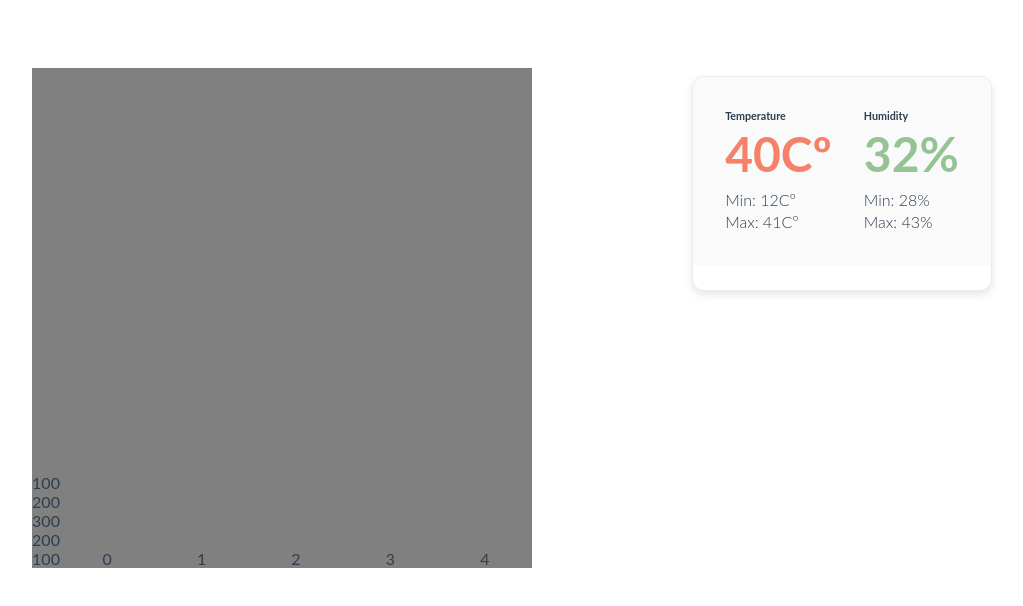
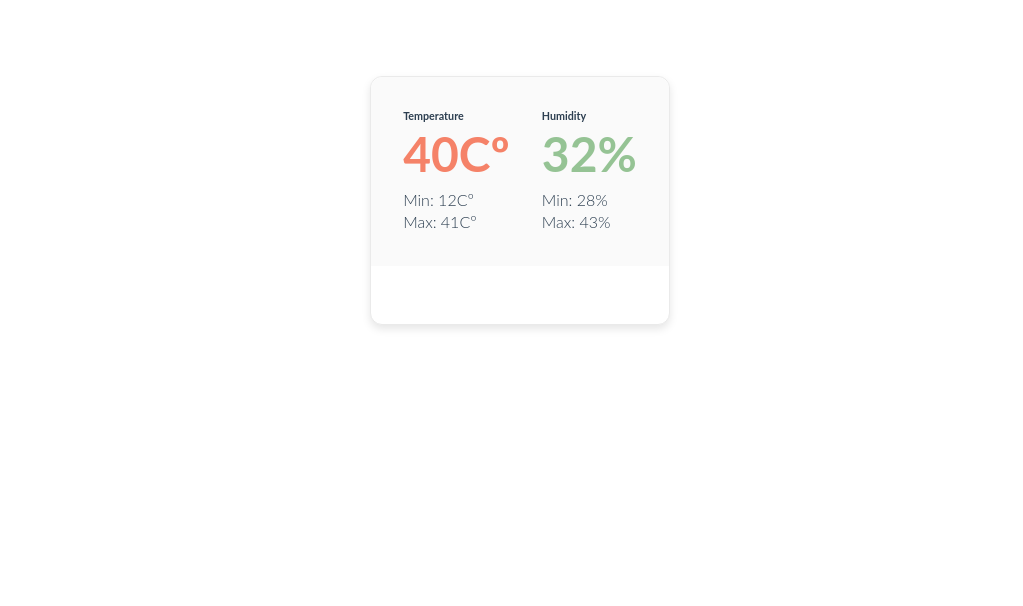
Before and after one commit to vilbergs/homebase, a Vue app: page / in a window 1280 px wide. Shown: the top 606 px of the page, without its empty margins (120-1143 px from the left). Built offline with nearby package versions, Linux system fonts and the light colour scheme; the HTML template or start-up script is replaced by a standard one.

Commit message:
I have renamed Card.vue to ZoneCard.vue
The Vue logo has been removed

ZoneCard is now added in via slots

```diff
--- a/src/App.vue
+++ b/src/App.vue
@@ -1,12 +1,19 @@
 <template>
-  <!-- <img alt="Vue logo" src="./assets/logo.png" /> -->
-  <BarChart />
-  <Card />
+  <div>
+    <ZoneCard></ZoneCard>
+  </div>
 </template>
 
 <script setup>
 import BarChart from "./components/BarChart.vue";
-import Card from "./components/Card.vue";
+import ZoneCard from "./components/ZoneCard.vue";
+
+// export default {
+//   name: "App",
+//   components: {
+//     ZoneCard
+//   }
+// };
 </script>
 
 <style>
--- a/src/components/Card.vue
+++ b/src/components/ZoneCard.vue
@@ -1,5 +1,5 @@
 <template>
-  <div class="card">
+  <div class="zone">
     <div class="container">
       <div class="temp">
         <h6>Temperature</h6>
@@ -15,6 +15,7 @@
       </div>
     </div>
     <h2>{{ title }}</h2>
+    <slot />
   </div>
 </template>
 
@@ -37,7 +38,7 @@ const state = reactive({
 
 <style>
 /* Affectrs the main card component */
-.card {
+.zone {
   box-shadow: 0 4px 8px 0 rgba(0, 0, 0, 0.1);
   transition: 0.3s;
   border-radius: 12px;
@@ -48,7 +49,7 @@ const state = reactive({
 }
 
 /* Deeper shadow on mouse-over */
-.card:hover {
+.zone:hover {
   box-shadow: 0 8px 16px 0 rgba(0, 0, 0, 0.1);
 }
 
```
